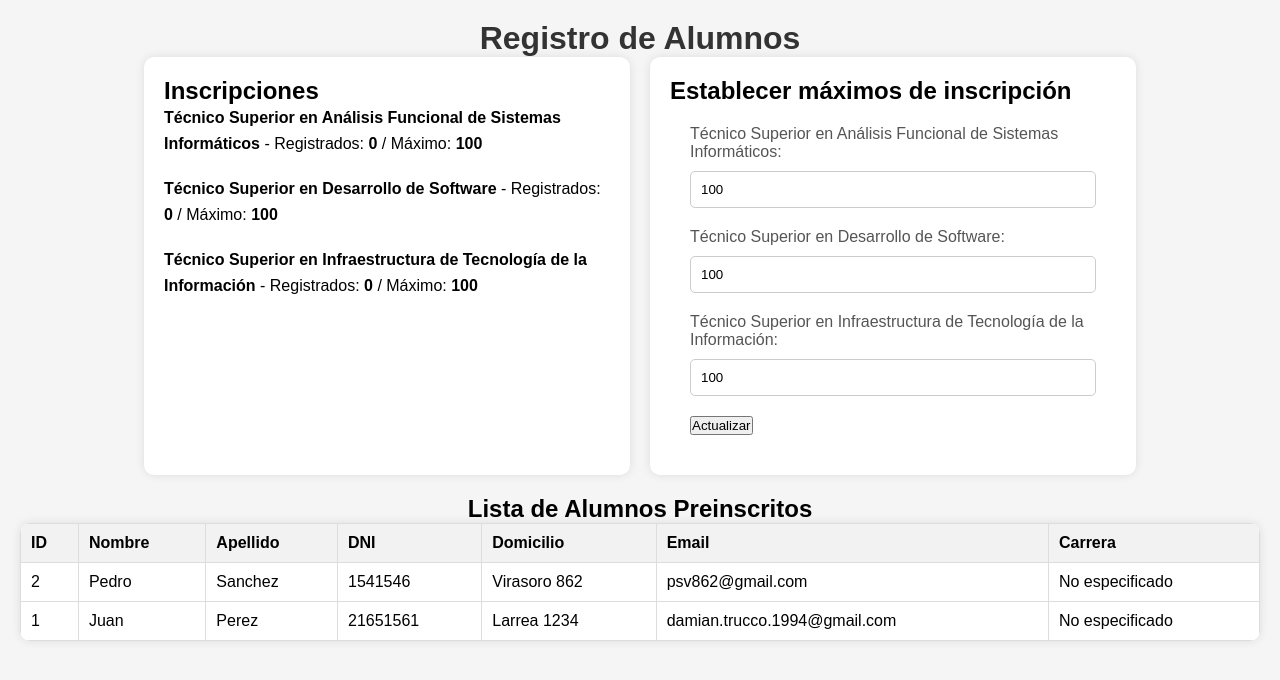
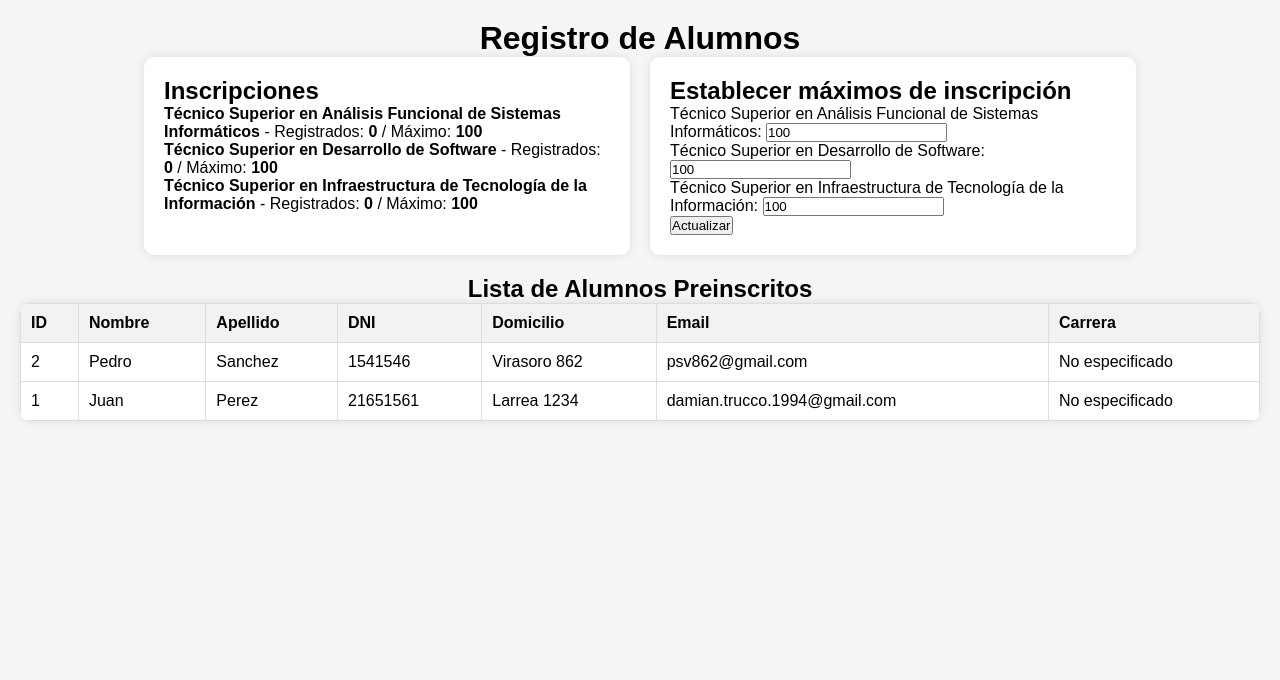
Before and after one commit to damian-trucco/TPI_PP2_Corregido_21-02-2025, a PHP site: page /registroalumnos.php in a window 1280 px wide. Shown: the top 680 px of the page. Run offline with PHP 8.4, Linux system fonts and the light colour scheme; data comes from the database, SQL or seed files in the repository.

Commit message:
Update style.css

```diff
--- a/css/style.css
+++ b/css/style.css
@@ -197,154 +231,3 @@
         padding: 10px;
     }
 }
-
-footer {
-    background-color: #1b1b32;
-    color: white;
-    padding: 20px;
-    text-align: center;
-    margin: 10px 20px 0px 20px;
-}
-
-footer h2 {
-    font-size: 1.5em;
-    margin-bottom: 10px;
-}
-
-
-
-/* preinscripcion.php */
-body {
-    font-family: 'Roboto', sans-serif;
-    padding: 20px;
-    background-color: #f4f4f4;
-}
-
-h1 {
-    text-align: center;
-    color: #333;
-}
-
-p {
-    margin-bottom: 20px;
-    line-height: 1.6;
-}
-
-ul {
-    margin-bottom: 20px;
-}
-
-ul li {
-    margin-bottom: 10px;
-}
-
-.form-button {
-    display: flex;
-    justify-content: center;
-    margin-top: 30px;
-}
-
-.form-button a {
-    display: inline-block;
-    padding: 10px 20px;
-    background-color: #1b1b32;
-    color: white;
-    text-decoration: none;
-    border-radius: 5px;
-    margin: 5px;
-}
-
-.form-button a:hover {
-    background-color: coral;
-}
-
-
-
-/* formulariopre.php */
-body {
-    font-family: 'Roboto', sans-serif;
-    padding: 20px;
-    background-color: #f4f4f4;
-}
-
-form {
-    background-color: white;
-    padding: 20px;
-    border-radius: 5px;
-    max-width: 600px;
-    margin: auto;
-}
-
-h1 {
-    text-align: center;
-    color: #333;
-}
-
-label {
-    display: block;
-    margin-bottom: 10px;
-    color: #555;
-}
-
-input, select {
-    width: 100%;
-    padding: 10px;
-    margin-bottom: 20px;
-    border: 1px solid #ccc;
-    border-radius: 5px;
-}
-
-.form-actions {
-    display: flex;
-    justify-content: space-between;
-}
-
-.form-actions button {
-    padding: 10px 20px;
-    background-color: #1b1b32;
-    color: white;
-    border: none;
-    border-radius: 5px;
-    cursor: pointer;
-}
-
-.form-actions button:hover {
-    background-color: coral;
-}
-
-.form-actions .print-button {
-    background-color: #555;
-}
-
-.form-actions .print-button:hover {
-    background-color: #999;
-}
-
-.mandatory {
-    color: red;
-    font-weight: bold;
-}
-
-
-
-.mensaje {
-    display: inline-block;       /* Ajusta el ancho al contenido del texto */
-    max-width: 90%;             /* Limita el ancho máximo para evitar que sea demasiado grande */
-    padding: 10px;              /* Espaciado interno */
-    margin: 10px auto;          /* Centra el mensaje horizontalmente */
-    border-radius: 5px;         /* Bordes redondeados */
-    text-align: center;         /* Centra el texto dentro del cuadro */
-    box-sizing: border-box;     /* Incluye padding dentro del tamaño del cuadro */
-}
-
-.exito {
-    background-color: #a9dfbf;  /* Color verde claro para éxito */
-    color: #0e6251;             /* Color oscuro para texto */
-    border: 1px solid #82e0aa;  /* Borde verde claro */
-}
-
-.error {
-    background-color: #f5b7b1;  /* Color rojo claro para errores */
-    color: #641e16;             /* Color oscuro para texto */
-    border: 1px solid #f1948a;  /* Borde rojo claro */
-}
```
Also changed, not shown: other parts of css/style.css (+48 -14 lines).
